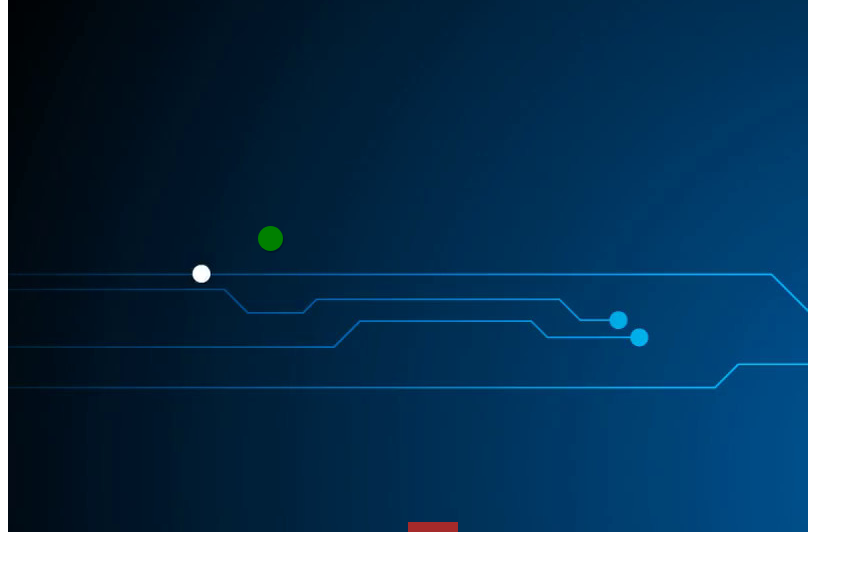
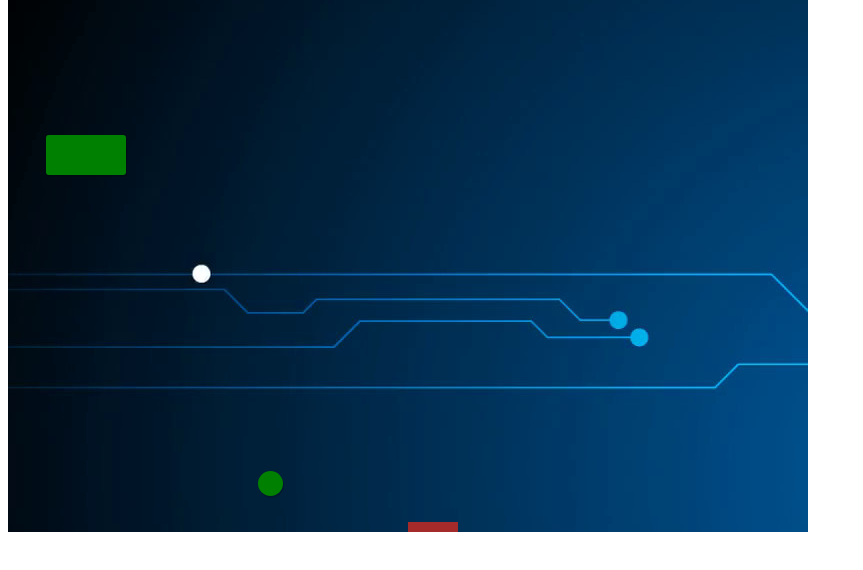
Before and after one commit to matthewvbro101/jsgame, a plain HTML site: page index.html in a window 1280 px wide. Shown: the part 76-646 px from the top of the page, without its empty margins (0-863 px from the left). Drawn offline with Linux system fonts and the light colour scheme.

Commit message:
added more and changes

```diff
--- a/function.js
+++ b/function.js
@@ -87,12 +87,28 @@ class Ball {
             return;
         }
 
+        for (var i=0; i<bricks.length; i++) {
+            var brick = bricks[i];
+            this.processHit(newX, newY, brick);
+        }
         ball.style.left = newX + 'px';
         ball.style.top = newY + 'px';
     }
     increaseSpeed() {
         this.speed.x *= 1.1;
         this.speed.y *= 1.1;
+    }
+    processHit(x, y, brick) {
+        var brickEl = brick.el;
+        if (x < brickEl.offsetLeft + brickEl.offsetWidth && (x + this.size) > brickEl.offsetLeft &&
+            y < brickEl.offsetTop + brickEl.offsetHeight && (y + this.size) > brickEl.offsetTop) {
+            if (x > brickEl.offsetLeft && (x + this.size) < brickEl.offsetLeft + brickEl.offsetWidth) {
+                this.speed.y *= -1;
+            }
+            if (y > brickEl.offsetTop && (y + this.size) < brickEl.offsetTop + brickEl.offsetHeight) {
+                this.speed.x *= -1;
+            }
+        }
     }
 }
 
@@ -102,11 +118,36 @@ var ballObjs = [
     // new Ball('ball3', {x:-10, y:-5}, 'yellow', 15),
 ];
 
+class Bricks {
+    el;
+    color;
+    size;
+
+    constructor(id, color, size) {
+        this.el = document.createElement(id);
+        this.el.classList.add("brick");
+        box.appendChild(this.el);
+
+        this.color = color;
+        this.size = size;
+        this.el.style.backgroundColor = this.color;
+        this.el.style.left = Math.floor(Math.random()*(boxWidth-this.el.offsetWidth)) + 'px';
+        this.el.style.top = Math.floor(Math.random()*(boxHeight-this.el.offsetHeight)) + 'px';
+    }
+}
+var bricks = [];
+
+createBrick();
+function createBrick() {
+    var newBrick = new Bricks('bricks', 'green', 10);
+    bricks.push(newBrick);
+}
+
 function createBall() {
     var color = ballColors[Math.floor(Math.random()*ballColors.length)];
     var speed = {
         x: (Math.floor(Math.random()*20)-10)*initSpeed,
-        y: -5*initSpeed
+        y: -10*initSpeed
     };
     var newBall = new Ball('ball', speed, color, 15+Math.floor(Math.random()*11));
     // initSpeed += 0.3;
--- a/style.css
+++ b/style.css
@@ -33,3 +33,11 @@
     left: 650px;
     font-size: 40px;
 }
+.brick {
+    width: 80px;
+    height: 40px;
+    background-color: orange;
+    position: absolute;
+    border-radius: 3px;
+    box-shadow: 1px 2px rgba(0,0,0,0.2);
+}
```
